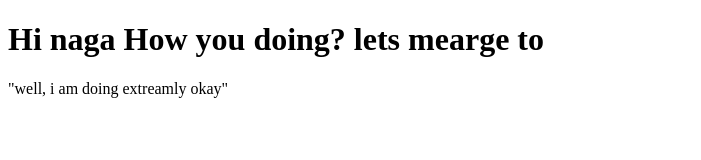
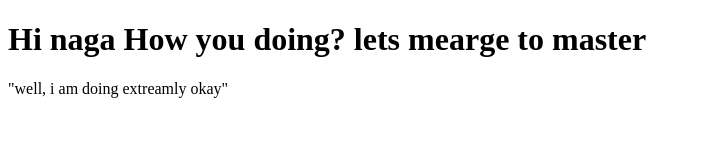
Before and after one commit to NagarathnaPuttamadappa/firstgitrepo, a plain HTML site: page index.html in a window 1280 px wide. Shown: the whole page, without its empty margins (0-701 px from the left). Drawn offline with Linux system fonts and the light colour scheme.

Commit message:
fixed the bug

```diff
--- a/index.html
+++ b/index.html
@@ -1,7 +1,7 @@
 <!DOCTYPE html>
 <html>
 <head>
-<h1>Hi naga How you doing? lets mearge to</h1>
+<h1>Hi naga How you doing? lets mearge to master</h1>
 </head>
 <body>
 <p>"well, i am doing extreamly okay"</p>
```
